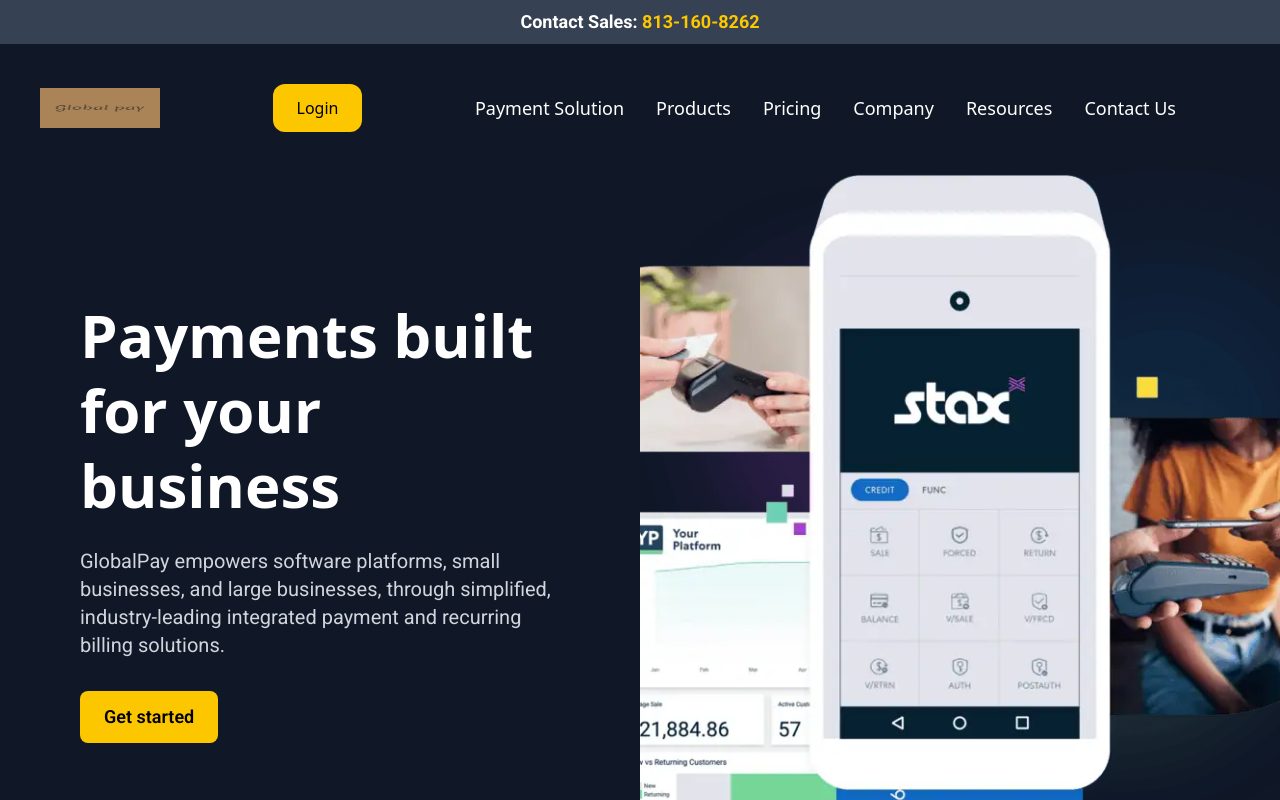
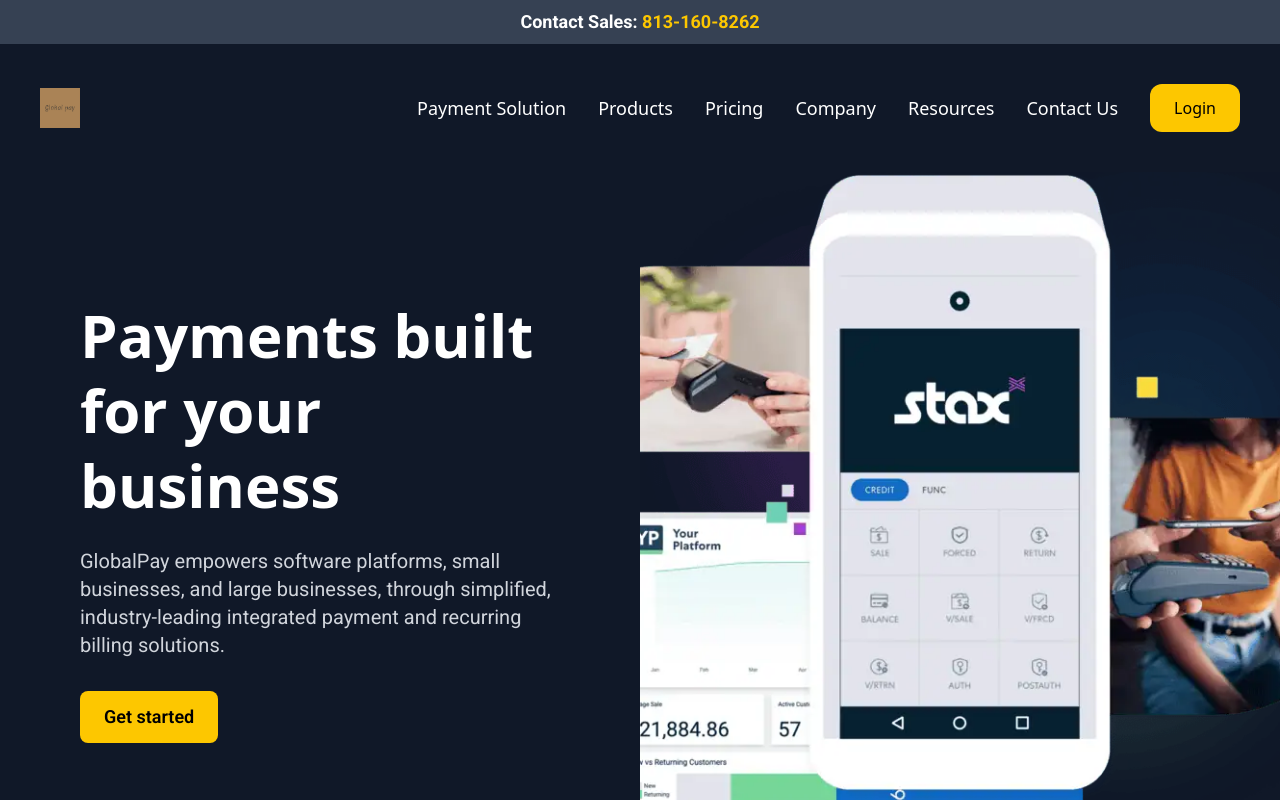
Before and after one commit to onaolapomay/Globalpay, a React (Vite) app: page / in a window 1280 px wide. Shown: the top 800 px of the page. Built offline with nearby package versions, Linux system fonts and the light colour scheme; no server answers; a web font is replaced by a local one.

Commit message:
your update message

```diff
--- a/src/components/Navbar.jsx
+++ b/src/components/Navbar.jsx
@@ -1,195 +1,146 @@
-import React, { useState } from 'react';
-import { Menu, X, UserCheck } from 'lucide-react';
+import React, { useState, useEffect } from 'react'
+import { Menu, X, UserCheck } from 'lucide-react'
 import LoginModal from './Auth/LoginModal'
-import SignUpModal from './Auth/SignUpModal';
-import { handleLogout } from '../../src/Firebase/authService';
-import { useEffect } from 'react';
-import { onAuthStateChanged } from 'firebase/auth';
+import SignUpModal from './Auth/SignUpModal'
+import { handleLogout } from '../../src/Firebase/authService'
+import { onAuthStateChanged } from 'firebase/auth'
 import { auth } from '../../src/Firebase/FirebaseConfig'
 
 const Navbar = () => {
-  const [isOpen, setIsOpen] = useState(false);
-  const [isLoginOpen, setIsLoginOpen] = useState(false);
-  const [isSignUpOpen, setIsSignUpOpen] = useState(false);
-  const [user, setUser] = useState(false);
+  const [isOpen, setIsOpen] = useState(false)
+  const [isLoginOpen, setIsLoginOpen] = useState(false)
+  const [isSignUpOpen, setIsSignUpOpen] = useState(false)
+  const [user, setUser] = useState(null)
 
   useEffect(() => {
     const unsubscribe = onAuthStateChanged(auth, (currentUser) => {
       setUser(currentUser)
     })
-    return () => unsubscribe();
+    return () => unsubscribe()
   }, [])
-
-
-
 
   return (
     <nav className='fixed top-0 left-0 w-full z-50'>
       <p className='bg-gray-700 p-3 text-center py-2 text-white text-lg font-bold font-[roboto]'>
-        Contact Sales:{" "}
-        <span className='text-yellow-400'>813-160-8262</span>
+        Contact Sales: <span className='text-yellow-400'>813-160-8262</span>
       </p>
 
-      <div className='bg-gray-900 flex items-center justify-between p-10 space-x-16'>
-        <img src='/images/logo.png' alt="Logo"
-        className='h-10 w-30' />
+      <div className='bg-gray-900 flex items-center justify-between p-4 md:p-10'>
+        <img src='/images/logo.png' alt='Logo' className='h-10' />
 
+        <div className='hidden md:flex items-center space-x-8'>
+          <ul className='flex items-center space-x-8 text-white text-lg'>
+            <li className='relative group'>
+              <a href='#' className='hover:text-amber-700'>Payment Solution</a>
+            </li>
+            <li className='relative group'>
+              <a href='#' className='hover:text-amber-700'>Products</a>
+            </li>
+            <li><a href='#' className='hover:text-amber-700'>Pricing</a></li>
+            <li><a href='#' className='hover:text-amber-700'>Company</a></li>
+            <li><a href='#' className='hover:text-amber-700'>Resources</a></li>
+            <li><a href='#' className='hover:text-amber-700'>Contact Us</a></li>
+          </ul>
 
           {user ? (
-          <>
-          <div className='flex space-x-4 '>
-            <UserCheck className='fill-current text-amber-400' />
-            <p className='text-white text-sm'>Logged in as {user?.email}</p>
-            <button className='px-4 py-2 bg-red-600 text-white rounded-lg font-medium transition cursor-pointer' onClick={handleLogout}>Logout</button>
+            <div className='flex items-center space-x-4'>
+              <p className='text-white text-sm flex items-center gap-2'>
+                {user?.email}
+                <UserCheck className='text-amber-400' />
+              </p>
+              <button
+                onClick={handleLogout}
+                className='px-4 py-2 bg-red-600 text-white rounded-lg font-medium transition'
+              >
+                Logout
+              </button>
             </div>
-          <p className='text-white text-sm'>Not logged in</p>
-
-          </>
           ) : (
-
-            <button onClick={() => setIsLoginOpen(true)} className='bg-yellow-400 text-black font-medium px-6 py-3 rounded-xl hover:bg-yellow-200 focus:text-yellow-200 active:text-yellow-600 cursor-pointer'>
+            <div>
+              <button
+                onClick={() => setIsLoginOpen(true)}
+                className='bg-yellow-400 text-black font-medium px-6 py-3 rounded-xl hover:bg-yellow-200'
+              >
                 Login
               </button>
+            </div>
+          )}
+        </div>
 
+        <div className='flex items-center gap-3 md:hidden'>
+          {user ? (
+            <div className='text-white text-sm flex items-center gap-2 truncate max-w-[140px]'>
+              <span className='truncate'>{user?.email}</span>
+              <UserCheck className='text-amber-400' />
+            </div>
+          ) : (
+            <button
+              onClick={() => setIsLoginOpen(true)}
+              className='bg-yellow-400 text-black font-medium px-3 py-2 rounded-lg text-sm'
+            >
+              Login
+            </button>
           )}
 
-                {/* Desktop menu */}
-        <ul className='hidden md:flex text-white text-lg font-sans space-x-8'>
-          <li className='relative group'>
-            <a href='#' className='hover:text-amber-700 focus:text-amber-700 active:text-amber-900'>Payment Solution</a>
-            <ul className='absolute left-0 top-full hidden group-hover:block bg-white text-black rounded-lg shadow-lg w-48'>
-              <li className='px-6 py-2 hover:bg-gray-300 hover:text-amber-700 focus:text-amber-700 active:text-amber-900'>
-                <a href='#' className='font-mono'>For businesses</a>
-              </li>
-              <li className='px-6 py-2 hover:bg-gray-300 hover:text-amber-700 focus:text-amber-700 active:text-amber-900'>
-                <a href='#' className='font-mono'>For software platform</a>
-              </li>
-            </ul>
-          </li>
-
-
-
-          <li className='relative group'>
-            <a href='#' className='hover:text-amber-700 focus:text-amber-700 active:text-amber-900'>Products</a>
-            <ul className='absolute left-0 top-full hidden group-hover:block bg-white text-black rounded-lg shadow-lg w-48'>
-              <li className='px-6 py-2 hover:bg-gray-300 hover:text-amber-700 focus:text-amber-700 active:text-amber-900'>
-                <a href='#' className='font-mono'>Global Pay</a>
-              </li>
-              <li className='px-6 py-2 hover:bg-gray-300 hover:text-amber-700 focus:text-amber-700 active:text-amber-900'>
-                <a href='#' className='font-mono'>Global Connect</a>
-              </li>
-              <li className='px-6 py-2 hover:bg-gray-300 hover:text-amber-700 focus:text-amber-700 active:text-amber-900'>
-                <a href='#' className='font-mono'>Gblobal Bill</a>
-              </li>
-              <li className='px-6 py-2 hover:bg-gray-300 hover:text-amber-700 focus:text-amber-700 active:text-amber-900'>
-                <a href='#' className='font-mono'>Global CardX</a>
-              </li>
-            </ul>
-            </li>
-          <li><a href='#' className='hover:text-amber-700 focus:text-amber-700 active:text-amber-900'>Pricing</a></li>
-
-          <li className='relative group'>
-            <a href='#' className='hover:text-amber-700 focus:text-amber-700 active:text-amber-900'>Company</a>
-            <ul className='absolute left-0 top-full hidden group-hover:block bg-white text-black rounded-lg shadow-lg w-48'>
-              <li className='px-6 py-2 hover:bg-gray-300 hover:text-amber-700 focus:text-amber-700 active:text-amber-900'>
-                <a href='#' className='font-mono'>About Us</a>
-              </li>
-              <li className='px-6 py-2 hover:bg-gray-300 hover:text-amber-700 focus:text-amber-700 active:text-amber-900'>
-                <a href='#' className='font-mono'>Leadership</a>
-              </li>
-              <li className='px-6 py-2 hover:bg-gray-300 hover:text-amber-700 focus:text-amber-700 active:text-amber-900'>
-                <a href='#' className='font-mono'>Career</a>
-              </li>
-              <li className='px-6 py-2 hover:bg-gray-300 hover:text-amber-700 focus:text-amber-700 active:text-amber-900'>
-                <a href='#' className='font-mono'>Press</a>
-              </li>
-            </ul>
-          </li>
-
-          <li className='relative group'>
-            <a href='#' className='hover:text-amber-700 focus:text-amber-700 active:text-amber-900'>Resources</a>
-            <ul className='absolute left-0 top-full hidden group-hover:block bg-white text-black rounded-lg shadow-lg w-48'>
-              <li className='px-6 py-2 hover:bg-gray-300 hover:text-amber-700 focus:text-amber-700 active:text-amber-900'>
-                <a href='#' className='font-mono'>Insights</a>
-              </li>
-              <li className='px-6 py-2 hover:bg-gray-300 hover:text-amber-700 focus:text-amber-700 active:text-amber-900'>
-                <a href='#' className='font-mono'>API Reference</a>
-              </li>
-              <li className='px-6 py-2 hover:bg-gray-300 hover:text-amber-700 focus:text-amber-700 active:text-amber-900'>
-                <a href='#' className='font-mono'>Documentation</a>
-              </li>
-              <li className='px-6 py-2 hover:bg-gray-300 hover:text-amber-700 focus:text-amber-700 active:text-amber-900'>
-                <a href='#' className='font-mono'>Support</a>
-              </li>
-            </ul>
-          </li>
-
-          <li className='relative group'>
-            <a href='#' className='hover:text-amber-700 focus:text-amber-700 active:text-amber-900'>Contact Us</a>
-            <ul className='absolute left-0 top-full hidden group-hover:block bg-white text-black rounded-lg shadow-lg w-48'>
-              <li className='px-6 py-2 hover:bg-gray-300 hover:text-amber-700 focus:text-amber-700 active:text-amber-900'>
-                <a href='#' className='font-mono'>Talk to sales</a>
-              </li>
-              <li className='px-6 py-2 hover:bg-gray-300 hover:text-amber-700 focus:text-amber-700 active:text-amber-900'>
-                <a href='#' className='font-mono'>Talk to support</a>
-              </li>
-              <li className='px-6 py-2 hover:bg-gray-300 hover:text-amber-700 focus:text-amber-700 active:text-amber-900'>
-                <a href='#' className='font-mono'>Partner with us</a>
-              </li>
-            </ul>
-          </li>
-
-        </ul>
-
           <button
-          className='md:hidden text-white hover:text-purple-950 focus:text-purple-950 active:text-purple-950'
-          onClick={() => setIsOpen(!isOpen)}
+            className='text-white'
+            onClick={() => setIsOpen((v) => !v)}
+            aria-label='Toggle menu'
           >
             {isOpen ? <X className='w-6 h-6' /> : <Menu className='w-6 h-6' />}
           </button>
         </div>
+      </div>
 
+      {isOpen && (
+        <ul className='md:hidden flex flex-col gap-4 bg-gray-900 text-white text-lg font-sans p-5'>
+          <li><a href='#' className='hover:text-amber-700'>Payment Solution</a></li>
+          <li><a href='#' className='hover:text-amber-700'>Products</a></li>
+          <li><a href='#' className='hover:text-amber-700'>Pricing</a></li>
+          <li><a href='#' className='hover:text-amber-700'>Company</a></li>
+          <li><a href='#' className='hover:text-amber-700'>Resources</a></li>
+          <li><a href='#' className='hover:text-amber-700'>Contact Us</a></li>
 
-
-
-          <div className='md:hidden'>
+          <li>
             {user ? (
-          <>
-            <UserCheck className='fill-current text-amber-400' />
-            <p className='text-white text-sm'>Logged in as {user?.email}</p>
-            <button className='px-4 py-2 bg-red-600 text-white rounded-lg font-medium transition cursor-pointer' onClick={handleLogout}>Logout</button>
-
-          </>
+              <button
+                onClick={() => {
+                  handleLogout()
+                  setIsOpen(false)
+                }}
+                className='w-full bg-red-600 text-white font-medium px-6 py-3 rounded-xl hover:bg-red-700'
+              >
+                Logout
+              </button>
             ) : (
-          <div className='md:hidden'>
-            <p className='text-white text-sm'>Not logged in</p>
-            <button onClick={() => setIsLoginOpen(true)} className='bg-yellow-400 text-black font-medium px-6 py-3 rounded-xl hover:bg-yellow-200 focus:text-yellow-200 active:text-yellow-600 cursor-pointer'>
-              Login
+              <div className='flex flex-col gap-2'>
+                <button
+                  onClick={() => {
+                    setIsSignUpOpen(true)
+                    setIsOpen(false)
+                  }}
+                  className='w-full bg-yellow-400 text-black font-medium px-6 py-3 rounded-xl hover:bg-yellow-200'
+                >
+                  Sign up
                 </button>
               </div>
-
             )}
-        </div>
-      {/* smaller screen menu */}
-      {isOpen && (
-        <ul className='md:hidden flex flex-col gap-4 bg-gray-900 text-white text-lg font-sans p-5'>
-          <li><a href="#" className='hover:text-amber-700 focus:text-amber-700 active:text-amber-900'>Payment Solution</a></li>
-          <li><a href="#" className='hover:text-amber-700 focus:text-amber-700 active:text-amber-900'>Products</a></li>
-          <li><a href="#" className='hover:text-amber-700 focus:text-amber-700 active:text-amber-900'>Pricing</a></li>
-          <li><a href="#" className='hover:text-amber-700 focus:text-amber-700 active:text-amber-900'>Company</a></li>
-          <li><a href="#" className='hover:text-amber-700 focus:text-amber-700 active:text-amber-900'>Resources</a></li>
-          <li><a href="#" className='hover:text-amber-700 focus:text-amber-700 active:text-amber-900'>Contact Us</a></li>
-
-
-          <li>
-
           </li>
         </ul>
       )}
-      <LoginModal isLoginOpen={isLoginOpen} setIsLoginOpen={setIsLoginOpen} setIsSignUpOpen={setIsSignUpOpen} />
-      <SignUpModal isSignUpOpen={isSignUpOpen} setIsSignUpOpen={setIsSignUpOpen} setIsLoginOpen={setIsLoginOpen} />
+
+      <LoginModal
+        isLoginOpen={isLoginOpen}
+        setIsLoginOpen={setIsLoginOpen}
+        setIsSignUpOpen={setIsSignUpOpen}
+      />
+      <SignUpModal
+        isSignUpOpen={isSignUpOpen}
+        setIsSignUpOpen={setIsSignUpOpen}
+        setIsLoginOpen={setIsLoginOpen}
+      />
     </nav>
-  );
-};
+  )
+}
 
-export default Navbar;
+export default Navbar
```
Lines whose indentation alone changed are shown as unchanged.
